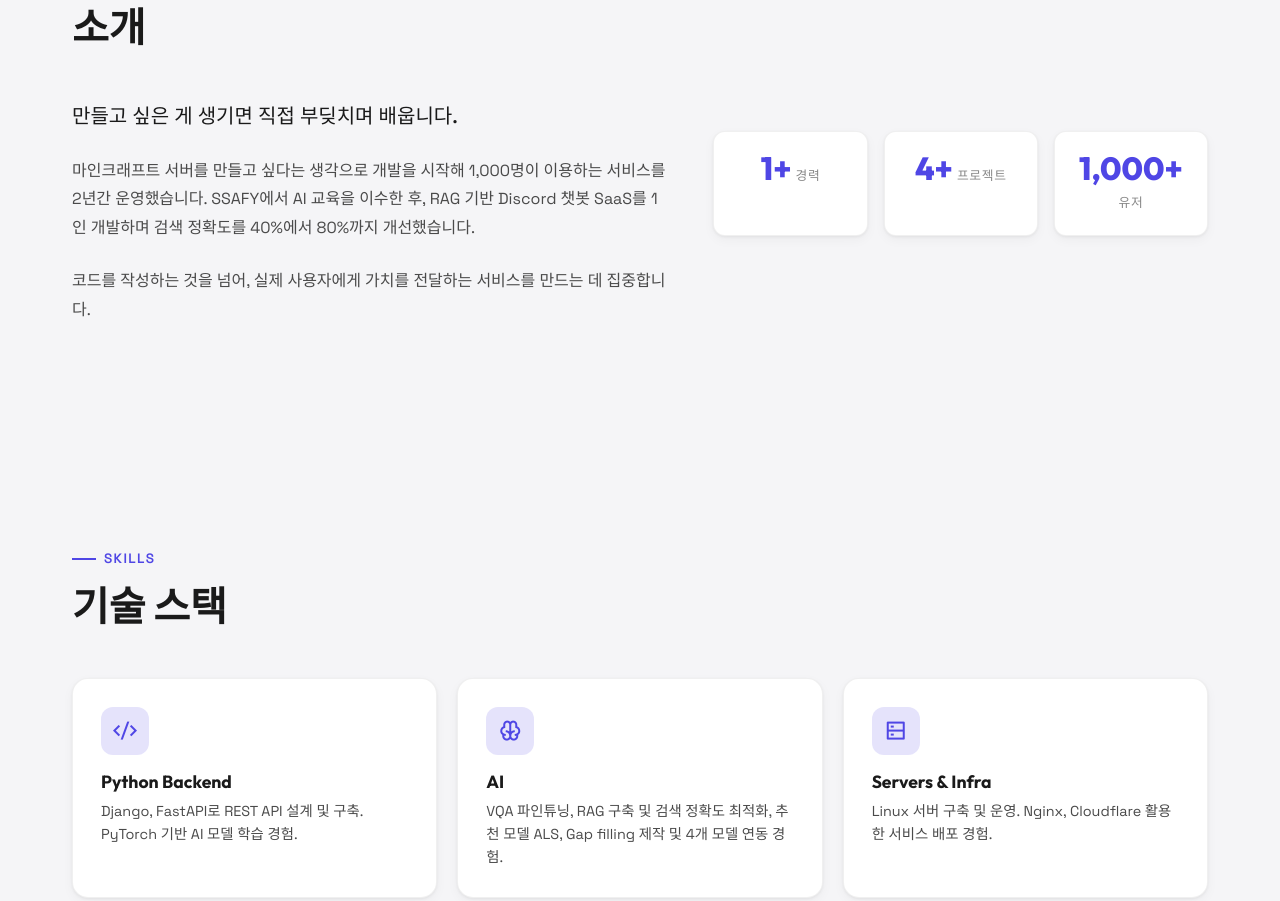
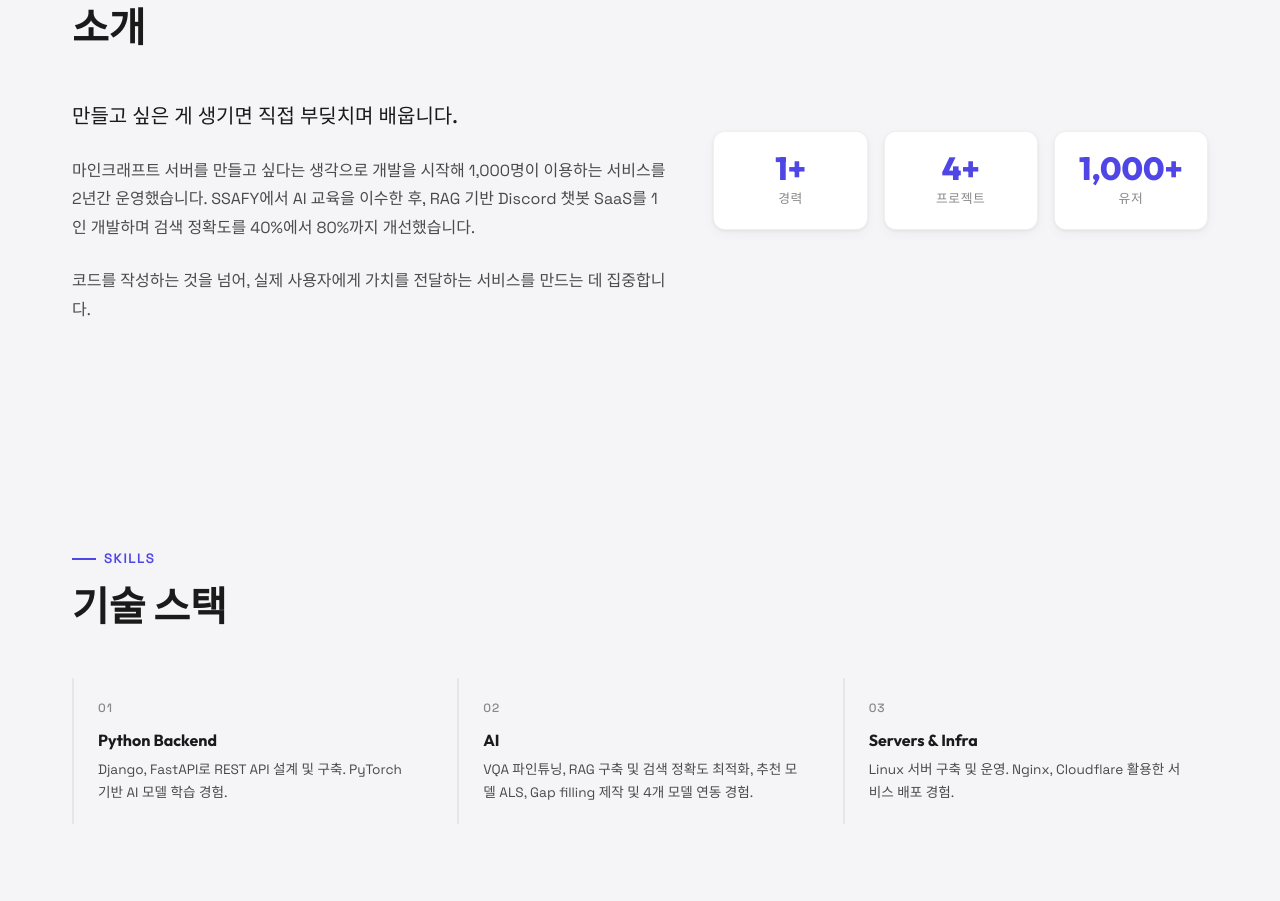
Before and after one commit to Junseo5/Portfolio, a plain HTML site: page index.html in a window 1280 px wide. Shown: the part 935-1836 px from the top of the page. Drawn offline with nearby package versions, Linux system fonts and the light colour scheme.

Commit message:
refactor(ui): 스킬 카드 리디자인 및 레이아웃 개선
- 스킬 카드를 카운터 기반 border-left 스타일로 변경
- skill-icon 아이콘 요소 제거
- 섹션 scroll-margin-top 추가
- stat-num, stat-label에 display: block 추가

```diff
--- a/index.html
+++ b/index.html
@@ -147,17 +147,14 @@
                 </div>
                 <div class="skills-grid">
                     <div class="skill-card">
-                        <div class="skill-icon"><i class="ri-code-s-slash-line"></i></div>
                         <h3 data-i18n="skills.python.title">Python Backend</h3>
                         <p data-i18n="skills.python.desc">Django, FastAPI로 REST API 설계 및 구축. PyTorch 기반 AI 모델 학습 경험.</p>
                     </div>
                     <div class="skill-card">
-                        <div class="skill-icon"><i class="ri-brain-line"></i></div>
                         <h3 data-i18n="skills.ai.title">AI</h3>
                         <p data-i18n="skills.ai.desc">VQA 파인튜닝, RAG 구축 및 검색 정확도 최적화, 추천 모델 ALS, Gap filling 제작 및 4개 모델 연동 경험.</p>
                     </div>
                     <div class="skill-card">
-                        <div class="skill-icon"><i class="ri-server-line"></i></div>
                         <h3 data-i18n="skills.devops.title">Servers & Infra</h3>
                         <p data-i18n="skills.devops.desc">Linux 서버 구축 및 운영. Nginx, Cloudflare 활용한 서비스 배포 경험.</p>
                     </div>
--- a/style.css
+++ b/style.css
@@ -183,6 +183,7 @@ ul {
 
 .section {
     padding: 6rem 0;
+    scroll-margin-top: 5rem;
 }
 
 .section-header {
@@ -347,6 +348,7 @@ ul {
     align-items: center;
     padding: 8rem 2rem 4rem;
     position: relative;
+    scroll-margin-top: 5rem;
 }
 
 .hero-content {
@@ -512,6 +514,7 @@ ul {
 }
 
 .stat-num {
+    display: block;
     font-family: var(--font-heading);
     font-size: 2rem;
     font-weight: 800;
@@ -521,6 +524,7 @@ ul {
 }
 
 .stat-label {
+    display: block;
     font-size: 0.8rem;
     color: var(--text-muted);
     text-transform: uppercase;
@@ -535,46 +539,41 @@ ul {
     display: grid;
     grid-template-columns: repeat(auto-fit, minmax(280px, 1fr));
     gap: 1.25rem;
+    counter-reset: skill;
 }
 
 .skill-card {
-    padding: 1.75rem;
-    background: var(--bg-card);
-    border: 1px solid var(--border-color);
-    border-radius: 16px;
+    padding: 1.25rem 1.5rem;
+    border-left: 2px solid var(--border-color);
     transition: var(--transition);
-    box-shadow: var(--shadow-card, none);
+    counter-increment: skill;
 }
 
 .skill-card:hover {
-    border-color: var(--accent-color);
-    transform: translateY(-4px);
-    box-shadow: var(--shadow-md);
+    border-left-color: var(--accent-color);
 }
 
-.skill-icon {
-    display: flex;
-    align-items: center;
-    justify-content: center;
-    width: 48px;
-    height: 48px;
-    background: var(--accent-glow);
-    border-radius: 12px;
-    font-size: 1.5rem;
-    color: var(--accent-color);
-    margin-bottom: 1rem;
+.skill-card::before {
+    content: counter(skill, decimal-leading-zero);
+    display: block;
+    font-size: 0.75rem;
+    font-weight: 500;
+    color: var(--text-muted);
+    font-family: var(--font-body);
+    letter-spacing: 0.08em;
+    margin-bottom: 0.75rem;
 }
 
 .skill-card h3 {
-    font-size: 1.1rem;
+    font-size: 1rem;
     font-weight: 700;
     margin-bottom: 0.5rem;
 }
 
 .skill-card p {
-    font-size: 0.9rem;
+    font-size: 0.85rem;
     color: var(--text-secondary);
-    line-height: 1.6;
+    line-height: 1.7;
 }
 
 /* ========================================
```
